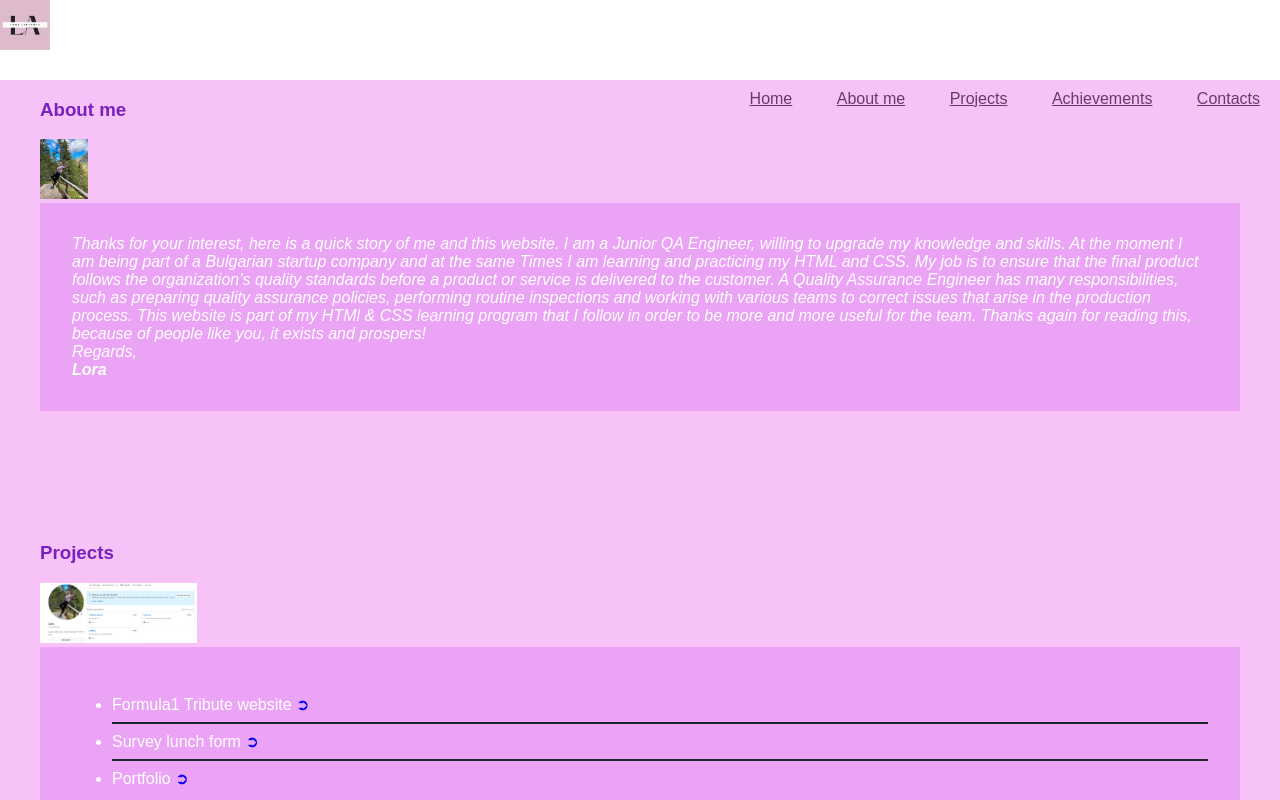
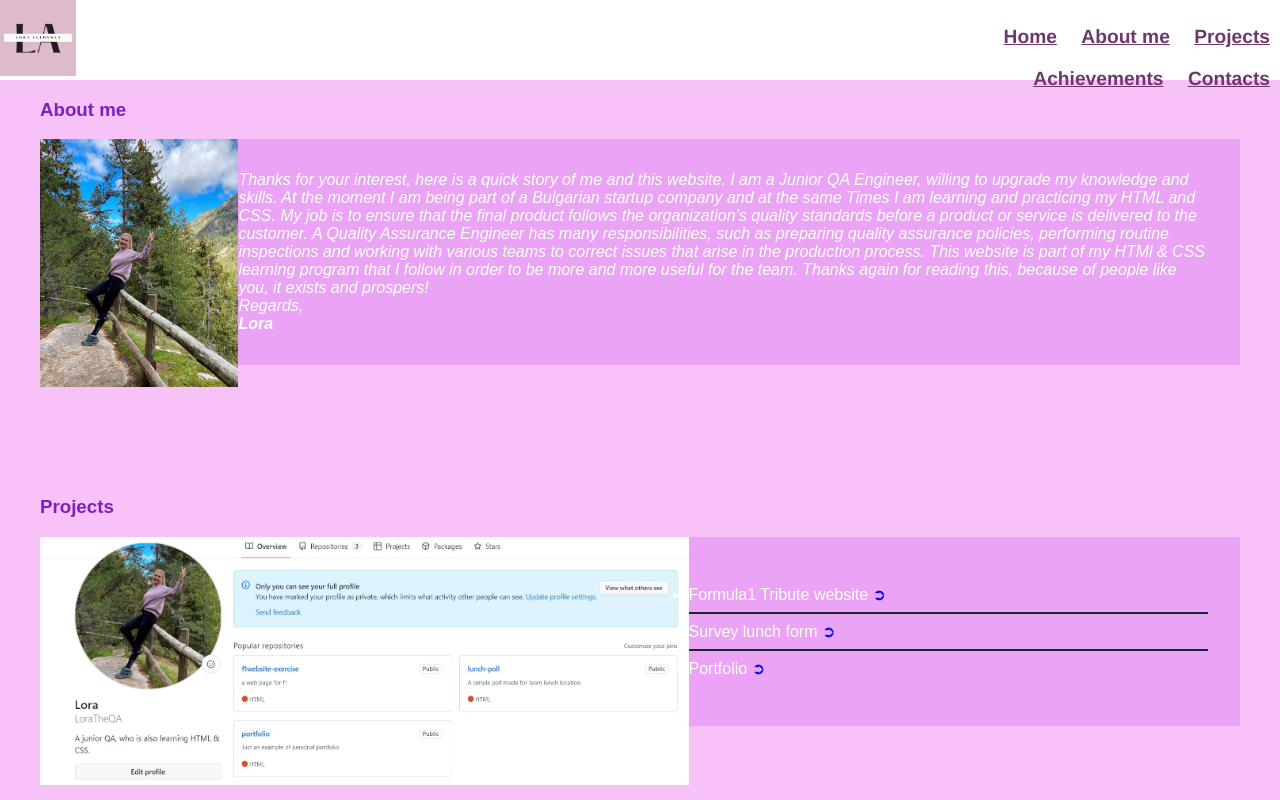
Before and after one commit to LoraExplora/My-portfolio, a plain HTML site: page index.html in a window 1280 px wide. Shown: the top 800 px of the page. Drawn offline with Linux system fonts and the light colour scheme.

Commit message:
Update style.css

```diff
--- a/style.css
+++ b/style.css
@@ -5,9 +5,7 @@ body {
     font-family: Arial, Helvetica, sans-serif;
     padding: 2rem 12 rem;
 }
-header img {
-    height: 50px;
-}
+
 header {
     background-color: white;
     position: fixed;
@@ -15,37 +13,46 @@ header {
     left: 0;
     right: 0;
     height: 80px;
+    display: flex;
+    justify-content: space-between;
 }
 
-main section img {
-    height: 60px;
-}
-
-nav {
-    text-align: right;
+header img {
+    height: 76px;
 
 }
 
-header>p {
+main img {
+    height: 248px;
     float: left;
-    color: rgb(109, 57, 109);
-    font-family: Arial, Helvetica, sans-serif;
-}
+    width: auto;
 
-nav ul li {
-    display: inline-block;
-    margin: 20px;
 
 }
 
-nav ul li a {
-    color: rgb(109, 57, 109);
-    text-decoration: bold;
+header nav {
+    text-align: right;
+    padding-left: 850px;
 
 }
 
-nav ul {
-    float: right;
+header * {
+    display: inline-block;
+
+}
+
+header nav ul li {
+    display: inline-block;
+    margin: 10px;
+    font-family: 'Franklin Gothic Medium', 'Arial Narrow', Arial, sans-serif;
+    font-weight: bolder;
+    font-size: larger;
+
+}
+
+header nav ul li a {
+    color: rgb(109, 57, 109);
+    text-decoration: bold;
 
 }
 
@@ -65,6 +72,7 @@ main section:nth-child(1) article {
     color: white;
     width: auto;
     padding: 2rem;
+
 }
 
 
@@ -76,6 +84,7 @@ main section:nth-child(1) article {
     height: 30px;
     background-color: aliceblue;
     text-align: center;
+
 
 }
 
```
